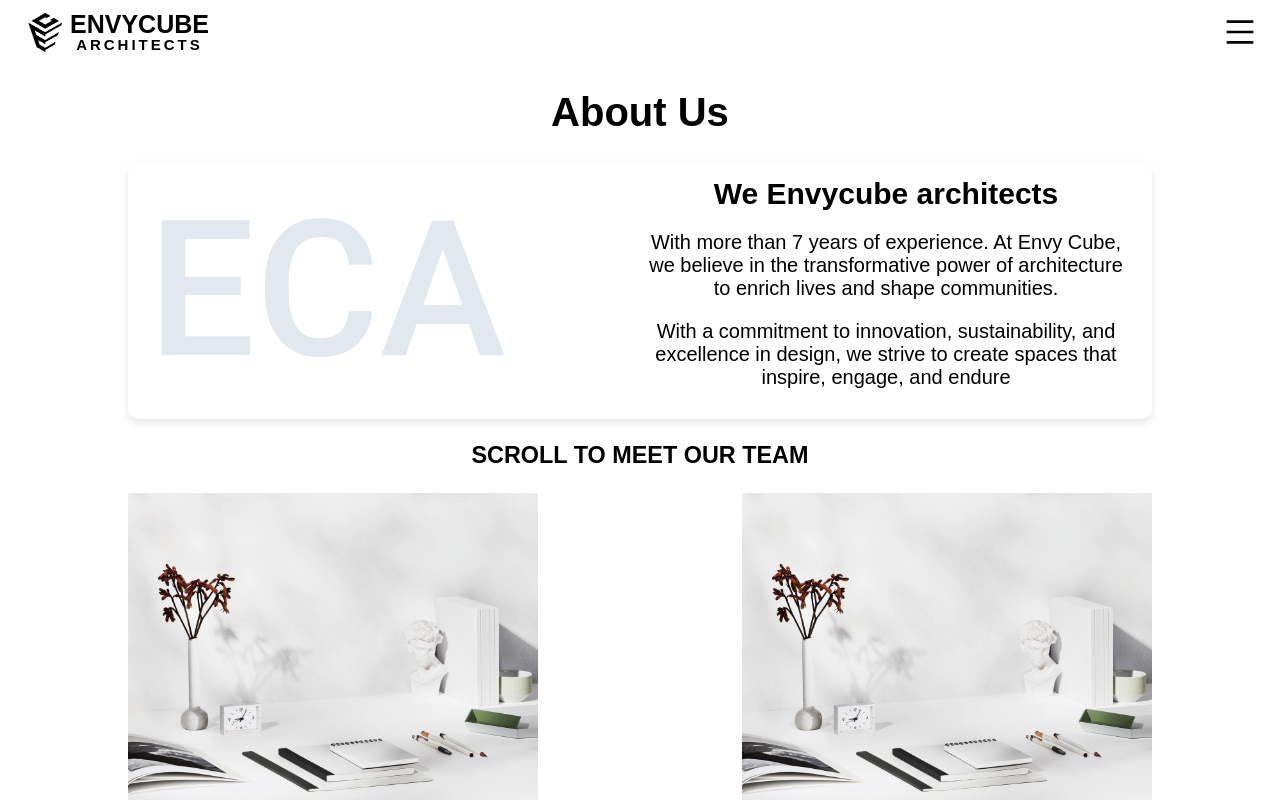
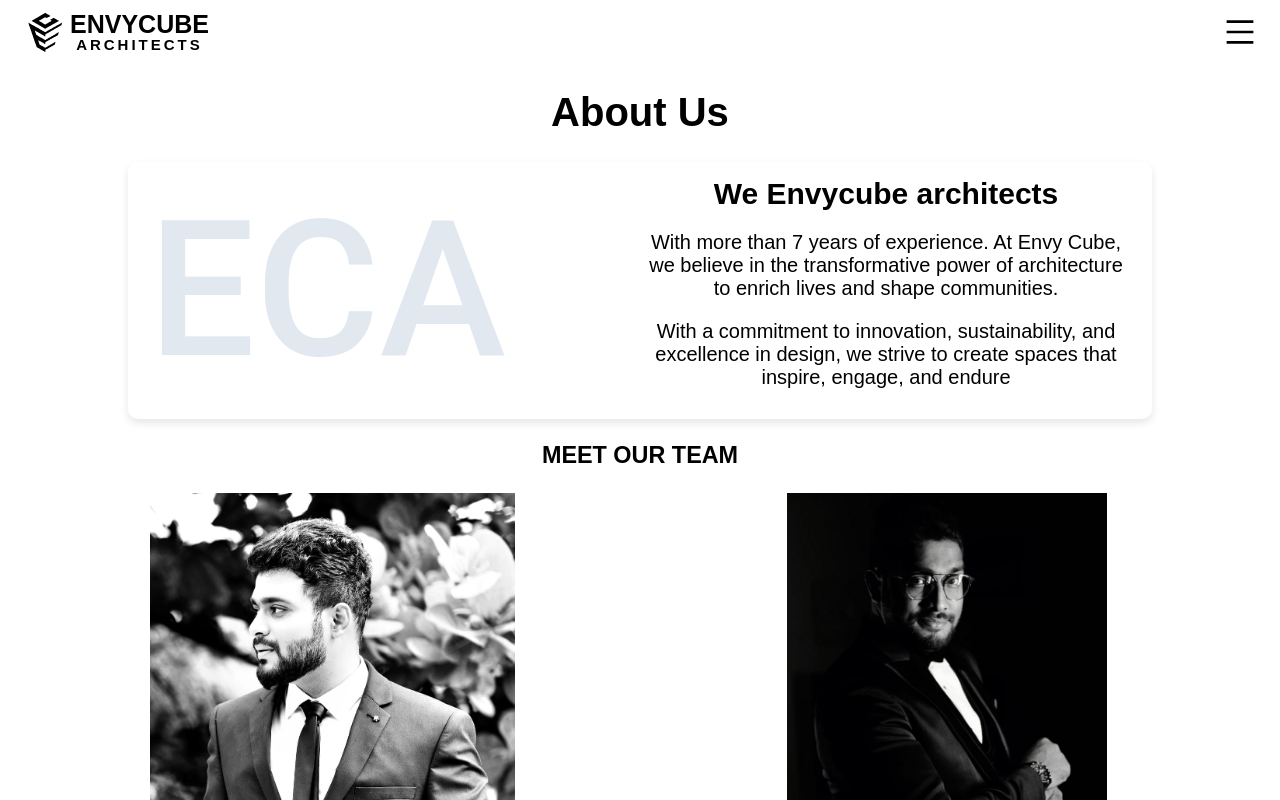
Before and after one commit to vaideeswaran23/envycube, a React (Create React App) app: page /about in a window 1280 px wide. Built offline with nearby package versions, Linux system fonts and the light colour scheme; a web font is replaced by a local one.

Commit message:
team members images added

```diff
--- a/src/pages/About/about.module.scss
+++ b/src/pages/About/about.module.scss
@@ -60,8 +60,9 @@
 
       // }
       .imageContainer {
+        position: relative;
         width: 40%;
-        height: 40rem;
+        height: 50rem;
         .image {
           display: flex;
           align-items: center;
@@ -70,15 +71,19 @@
           height: 80%;
           background-size: contain;
           background-repeat: no-repeat;
-          background-size: cover;
-          background-repeat: no-repeat;
           background-position: center center;
         }
         .name {
-          position: relative;
+          width: 100%;
+          height: 80%;
+          display: flex;
+          justify-content: center;
+          align-items: center;
+          position: absolute;
           top: -3rem;
           opacity: 0;
           transition: all 0.3s;
+          z-index: 2;
         }
         .position {
           text-align: center;
@@ -88,6 +93,8 @@
           .name,
           .position {
             top: 0;
+            background-color: rgba(255, 255, 255, 0.8);
+            color: #000;
             opacity: 1;
           }
         }
--- a/src/pages/About/index.jsx
+++ b/src/pages/About/index.jsx
@@ -1,5 +1,6 @@
 import React from "react";
-import aboutImage from "../../assets/works/about/about.jpg";
+import member1Image from "../../assets/works/about/member1.jpg";
+import member2Image from "../../assets/works/about/member2.jpg";
 import withLoadGifScreen from "../../hoc/withLoadGifScreen";
 import styles from "./about.module.scss";
 
@@ -47,12 +48,12 @@ const About = () => {
         </p>
       </div> */}
       <div className={styles.teamSection}>
-        <h3>SCROLL TO MEET OUR TEAM</h3>
+        <h3>MEET OUR TEAM</h3>
         <section className={styles.imagesList}>
           <div className={styles.imageContainer}>
             <div
               className={styles.image}
-              style={{ backgroundImage: `url(${aboutImage})` }}
+              style={{ backgroundImage: `url(${member1Image})` }}
             >
               <div className={styles.name}>M.A. Mohamed Javed B.Arch</div>
             </div>
@@ -61,7 +62,7 @@ const About = () => {
           <div className={styles.imageContainer}>
             <div
               className={styles.image}
-              style={{ backgroundImage: `url(${aboutImage})` }}
+              style={{ backgroundImage: `url(${member2Image})` }}
             >
               <div className={styles.name}>A.Faris Ahamed B.Arch</div>
             </div>
```
Also changed, not shown: src/assets/works/about/member1.jpg (added), src/assets/works/about/member2.jpg (added).
